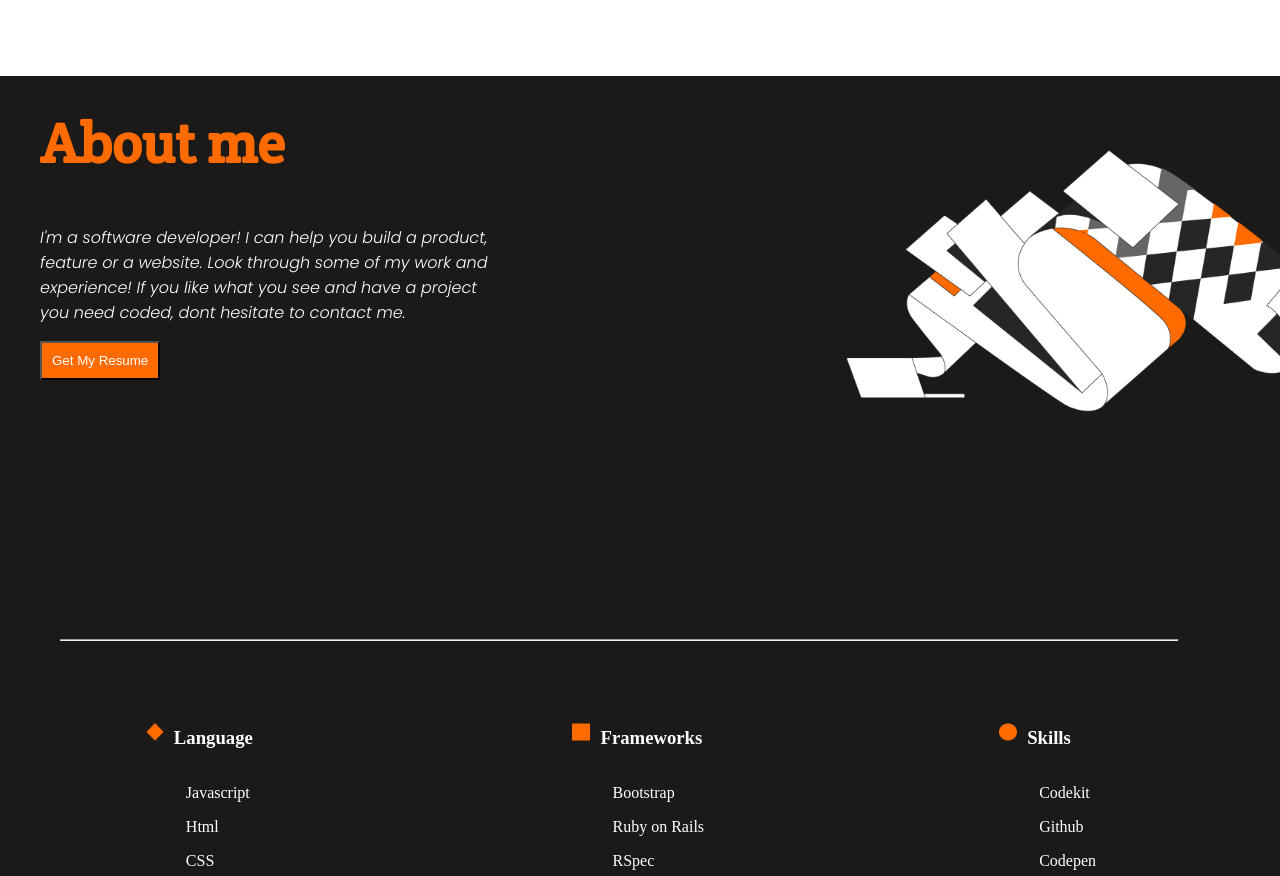
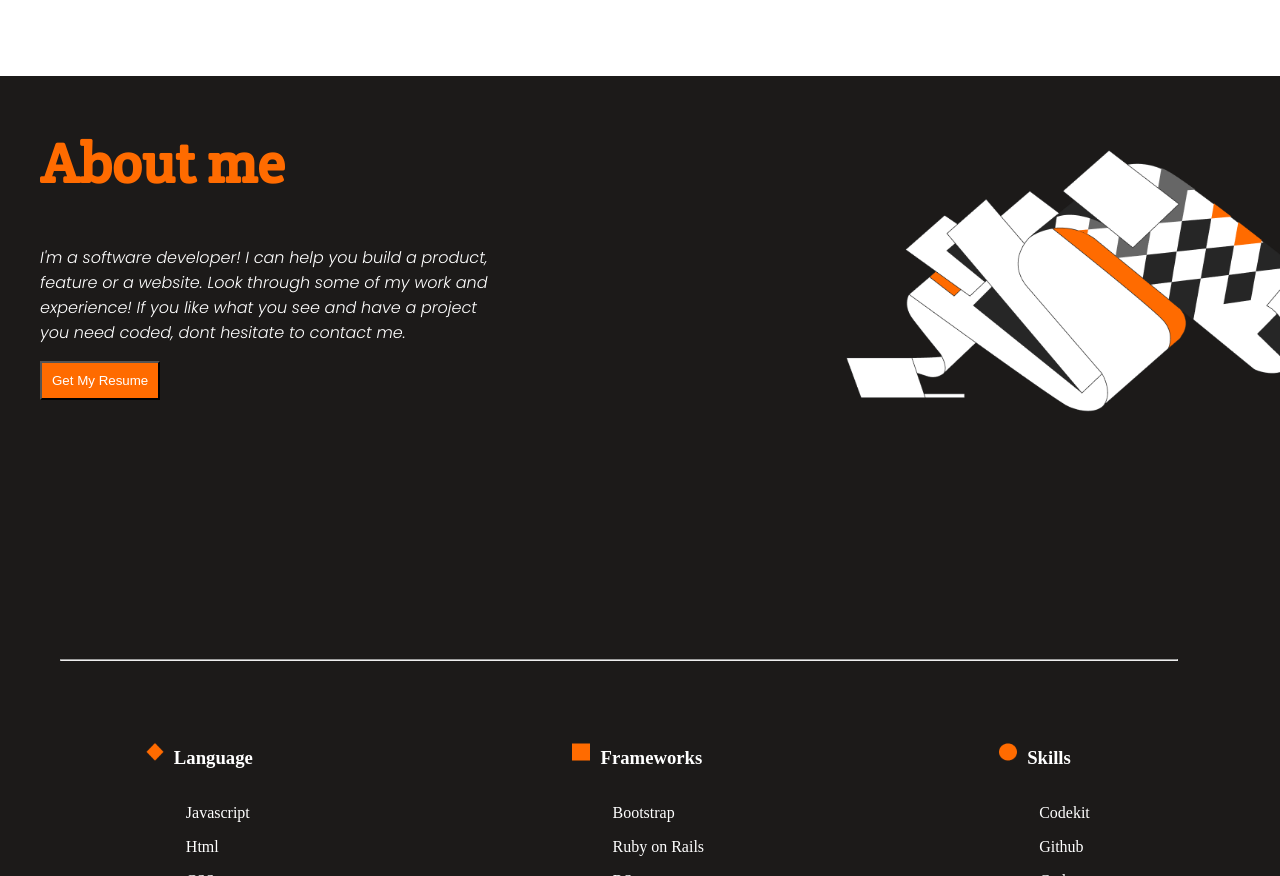
Before and after one commit to Adebayo-George/mobile-website, a website: page index.html in a window 1280 px wide. Shown: the part 1972-2848 px from the top of the page. Drawn offline with Linux system fonts and the light colour scheme.

Commit message:
Desktop version of the porfolio template

```diff
--- a/styles.css
+++ b/styles.css
@@ -245,7 +245,7 @@ section .card-one {
   color: #ff6b00;
   font-size: 56px;
   font-family: 'Crete Round', sans-serif;
-  padding-top: 32px;
+  padding-top: 52px;
 }
 
 .my-about-info {
```
